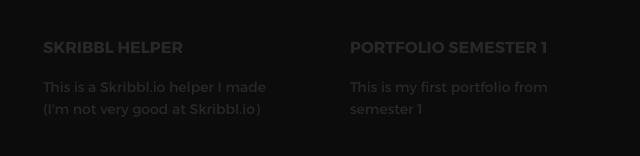
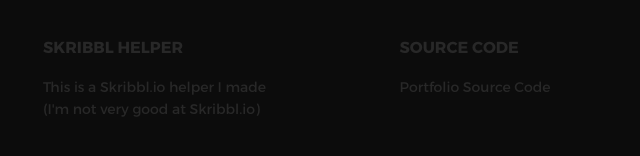
Before and after one commit to kyle-davie/Portfolio, a plain HTML site: page Portfolio/index.html in a window 1280 px wide. Shown: the part 568-724 px from the top of the page, 165-805 px from the left. Drawn offline with nearby package versions, Linux system fonts and the light colour scheme.

Commit message:
Link Update Source Code

```diff
--- a/Portfolio/index.html
+++ b/Portfolio/index.html
@@ -64,9 +64,9 @@
                   <h3>Skribbl Helper</h3>
                   <p>This is a Skribbl.io helper I made (I'm not very good at Skribbl.io)</p>
                 </a>
-                <a target="_blank" href="https://kyle-davie.github.io/index.html">
-                  <h3>Portfolio Semester 1</h3>
-                  <p>This is my first portfolio from semester 1</p>
+                <a target="_blank" href="https://github.com/kyle-davie/Portfolio/tree/main/Portfolio">
+                  <h3>Source Code</h3>
+                  <p>Portfolio Source Code</p>
                 </a>
                 <a target="_blank" href="https://kyle-davie.github.io/react-final-project/">
                   <h3>Simple React CRUD App</h3>
```
